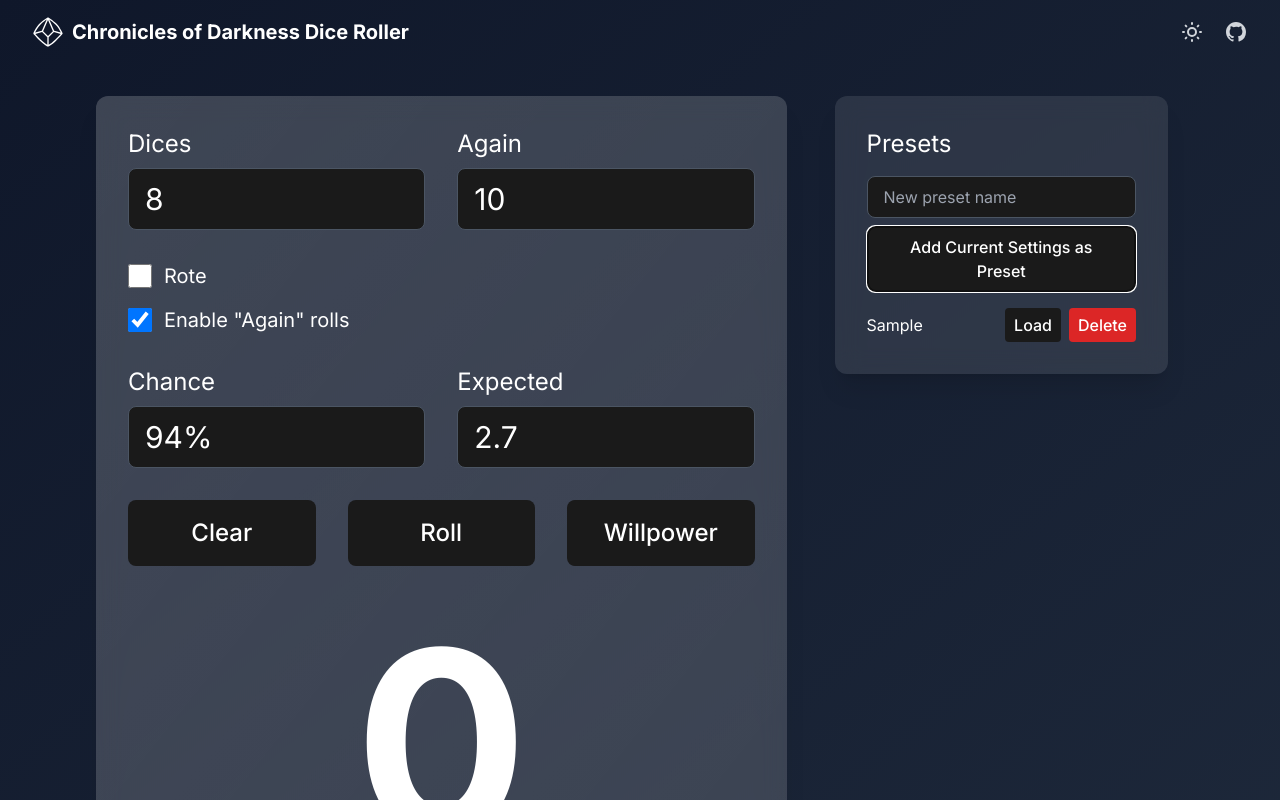
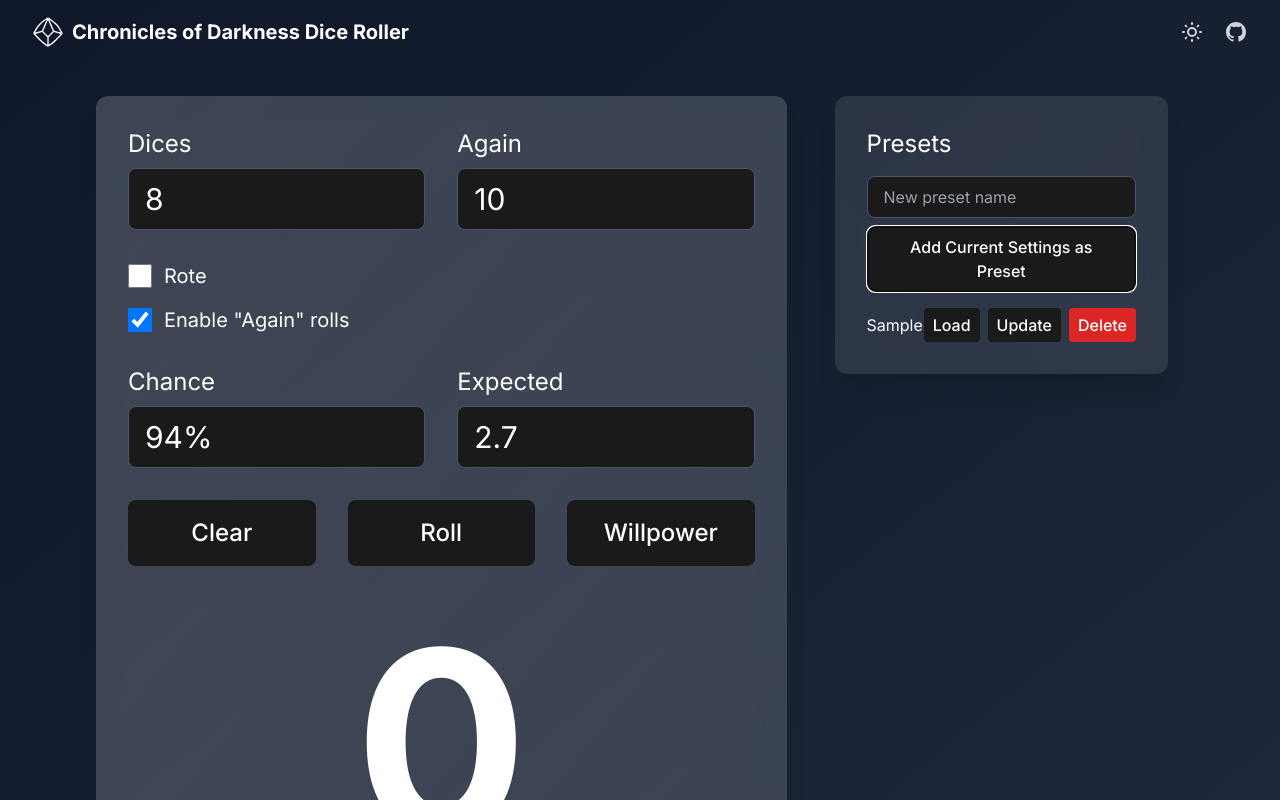
Before and after one commit to MaxAndreasLundin/dice_roller, a React (Vite) app: page / in a window 1280 px wide. Both pictures are taken after typing "Sample" into the empty fields and a click on the button "Add Current Settings as Preset". Shown: the top 800 px of the page. Built offline with nearby package versions, Linux system fonts and the light colour scheme.

Commit message:
add update button

```diff
--- a/src/Components/PresetManager.tsx
+++ b/src/Components/PresetManager.tsx
@@ -78,6 +78,12 @@ export const PresetManager: React.FC<PresetManagerProps> = ({
                 Load
               </button>
               <button
+                onClick={() => onUpdatePreset(preset.id, currentSettings)}
+                className="mr-2 bg-[#1a1a1a] hover:bg-[#2a2a2a] px-2 py-1 rounded transition-colors"
+              >
+                Update
+              </button>
+              <button
                 onClick={() => onDeletePreset(preset.id)}
                 className="bg-red-600 hover:bg-red-700 px-2 py-1 rounded transition-colors"
               >
```
